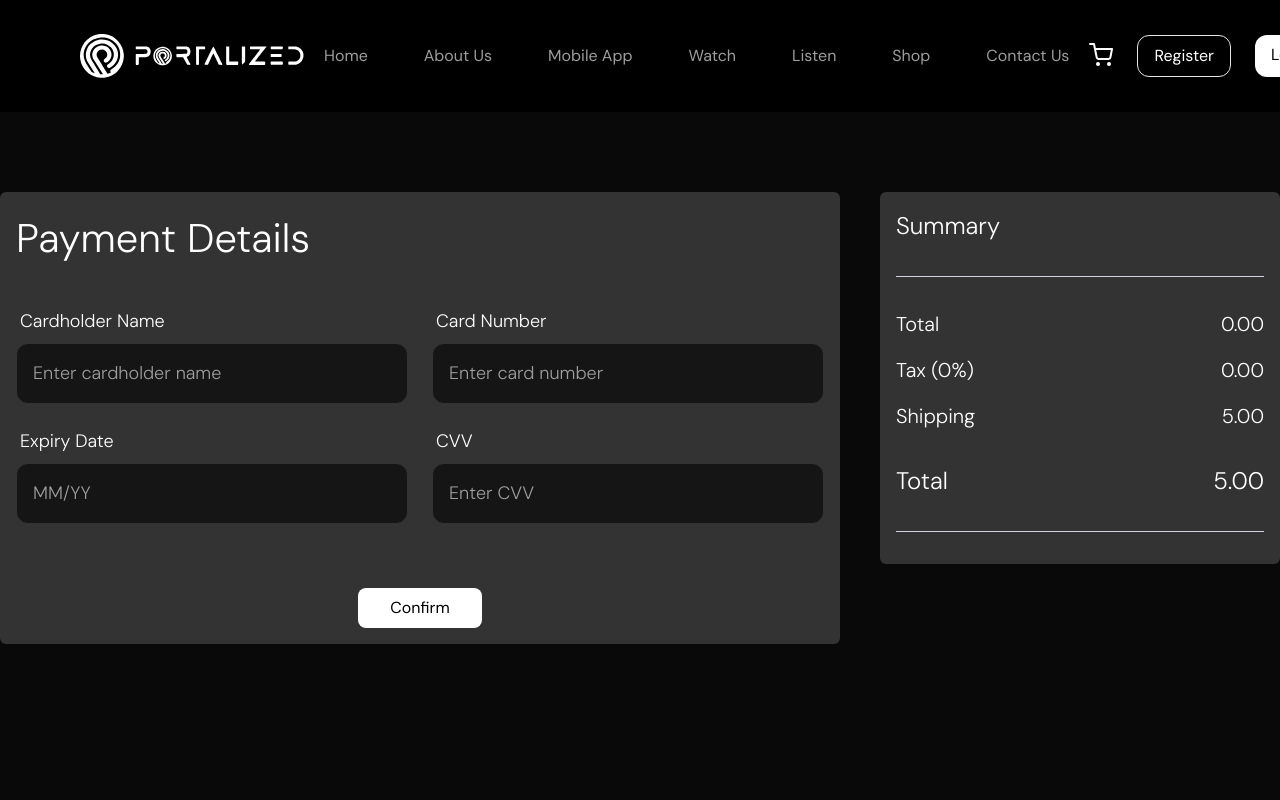
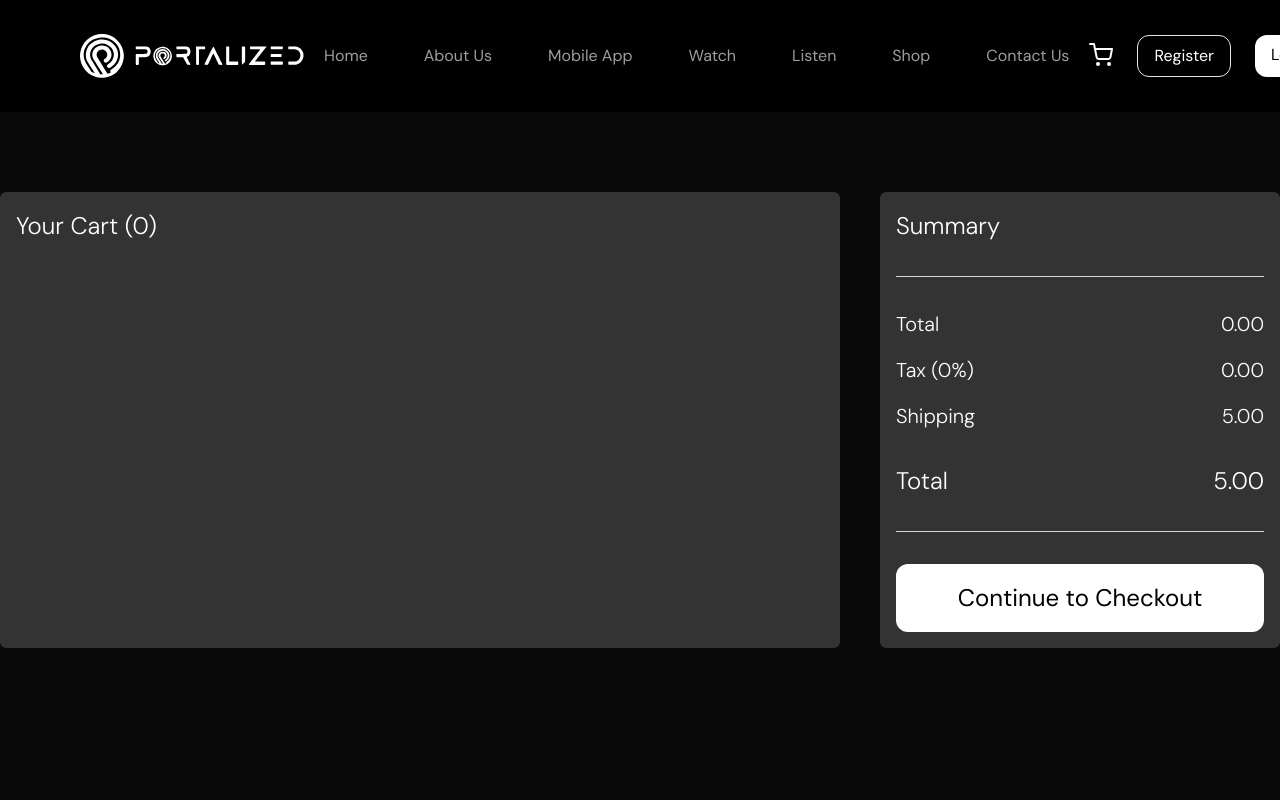
Before and after one commit to mohidmeer/portalized, a React (Create React App) app: page /checkout in a window 1280 px wide. Shown: the top 800 px of the page. Built offline with nearby package versions, Linux system fonts and the light colour scheme.

Commit message:
Deploy:updated ui state

```diff
--- a/src/pages/Checkout.js
+++ b/src/pages/Checkout.js
@@ -11,7 +11,7 @@ import Input from '../components/ui/input';
 const Checkout = () => {
 
 
-    const [checkoutStep, setCheckoutStep] = useState("billing");
+    const [checkoutStep, setCheckoutStep] = useState("cart");
 
     const cartItems = useSelector((state) => state.cart.cartItems);
 
--- a/src/pages/user/Profile.js
+++ b/src/pages/user/Profile.js
@@ -152,7 +152,7 @@ const ChangePasswordForm = () => {
         console.log('Form Data:', data);
     };
     return (
-        <form onSubmit={handleSubmit} className="grid md:grid-cols-3 gap-4 mt-10 md:mt-5 px-2 md:px-0 min-h-[40vh]">
+        <form onSubmit={handleSubmit(onSubmit)} className="grid md:grid-cols-3 gap-4 mt-10 md:mt-5 px-2 md:px-0 min-h-[40vh]">
 
             <div className="flex flex-col gap-1">
                 <label className="ml-1">Old Password</label>
```
